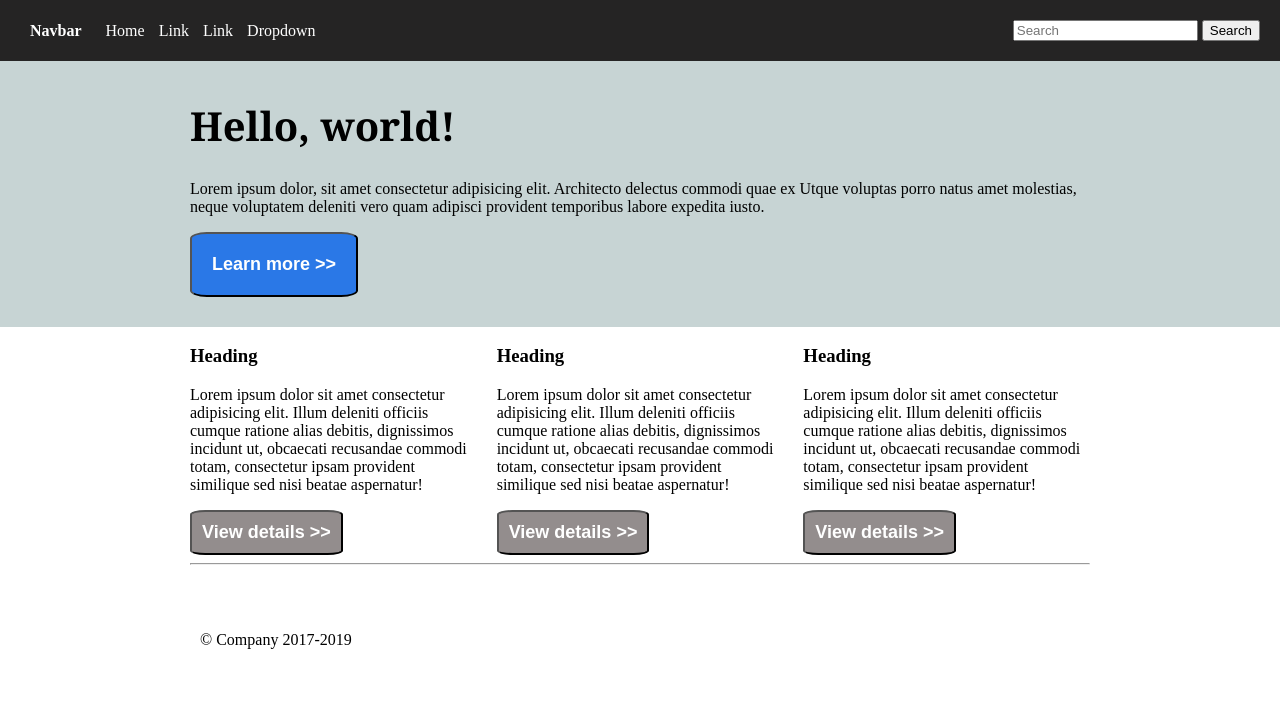
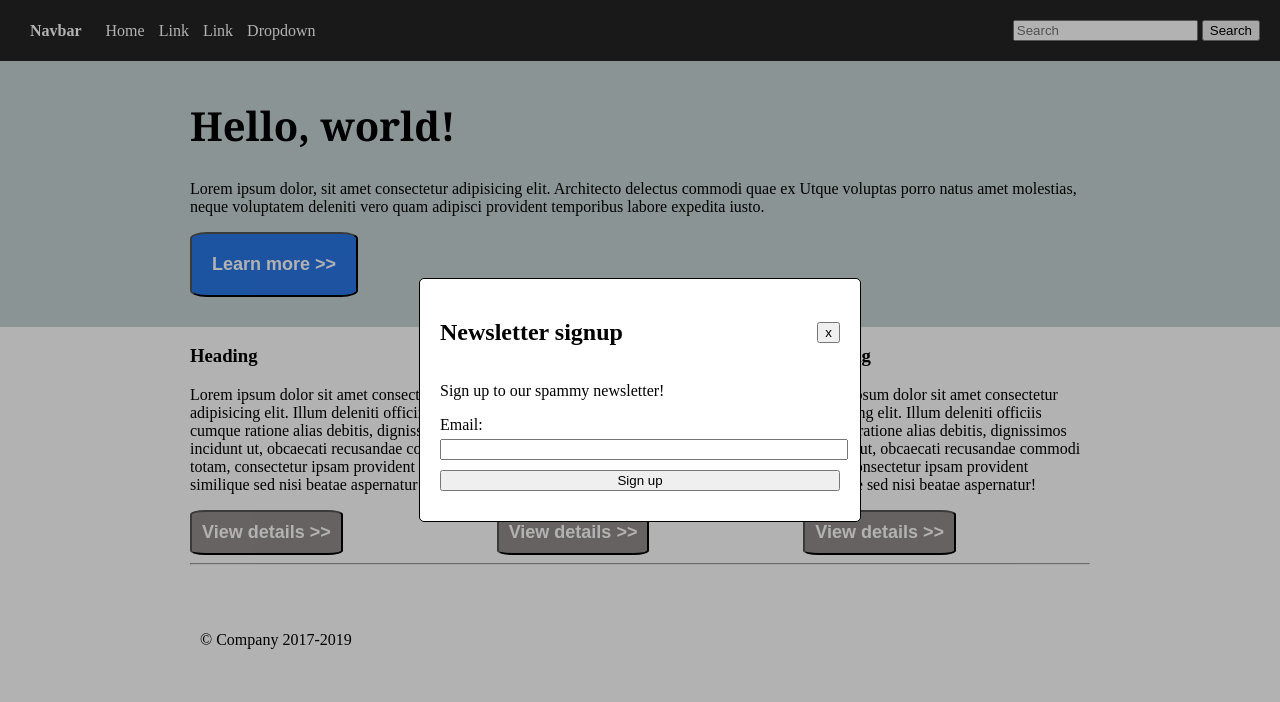
Before and after one commit to baki2211/jumbotron_example, a plain HTML site: page index.html in a window 1280 px wide. Drawn offline with Linux system fonts and the light colour scheme.

Commit message:
modal window newsletter

```diff
--- a/index.html
+++ b/index.html
@@ -63,6 +63,22 @@
 
         <p class="footer">© Company 2017-2019</p>
 
+        <div class="modal open">
+            <div class="modal-content">
+              <div class="modal-header">
+                <h2 class="title">Newsletter signup</h2>
+                <button onclick="closeModal()" class="modal-close">x</button>
+              </div>
+              <p>Sign up to our spammy newsletter!</p>
+              <form>
+                <label>Email:
+                  <input type="email" />
+                </label>
+                <input type="submit" value="Sign up" />
+              </form>
+            </div>
+          </div>
+
         <script src="script.js" async defer></script>
     </body>
 </html>
--- a/script.js
+++ b/script.js
@@ -13,3 +13,9 @@ function dropDown() {
       }
     }
   }
+
+  //Close modal
+  const closeModal = ()=> {
+    let modal = document.querySelector('.modal');
+    modal.classList.remove('open');
+}
--- a/style.css
+++ b/style.css
@@ -144,6 +144,47 @@ h1{
     max-width: 900px;
     margin: 0 auto;
 }
+
+.modal {
+  position: fixed;
+  top: 0;
+  left: 0;
+  display: none;
+  width: 100%;
+  height: 100%;
+  background-color: rgba(0,0,0,0.3);
+  align-items: center;
+  justify-content: center;
+}
+
+.open {
+  display: flex;
+}
+
+.modal-content {
+  width: 60%;
+  max-width: 400px;
+  background-color: white;
+  border: 1px solid black;
+  border-radius: 5px;
+  padding: 20px;
+}
+
+.modal-header {
+  display: flex;
+  justify-content: space-between;
+  align-items: center;
+}
+
+.modal-content input {
+  display: block;
+  margin: 5px 0 10px 0;
+  width: 100%;
+}
+.displayNone{
+  display: none;
+}
+
 @media only screen and (max-width: 900px) {
     .container {
         grid-template-columns: 1fr;
```
